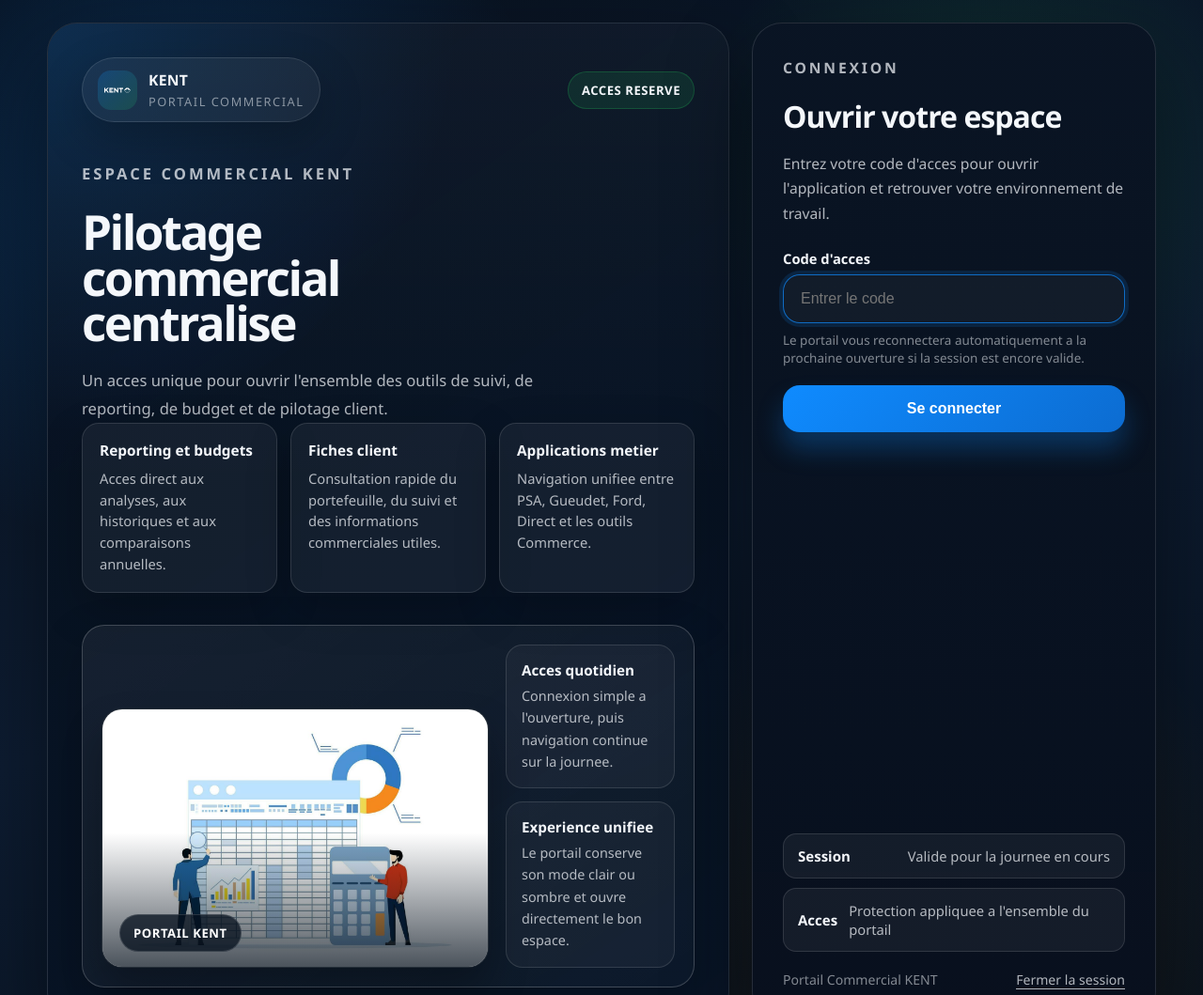
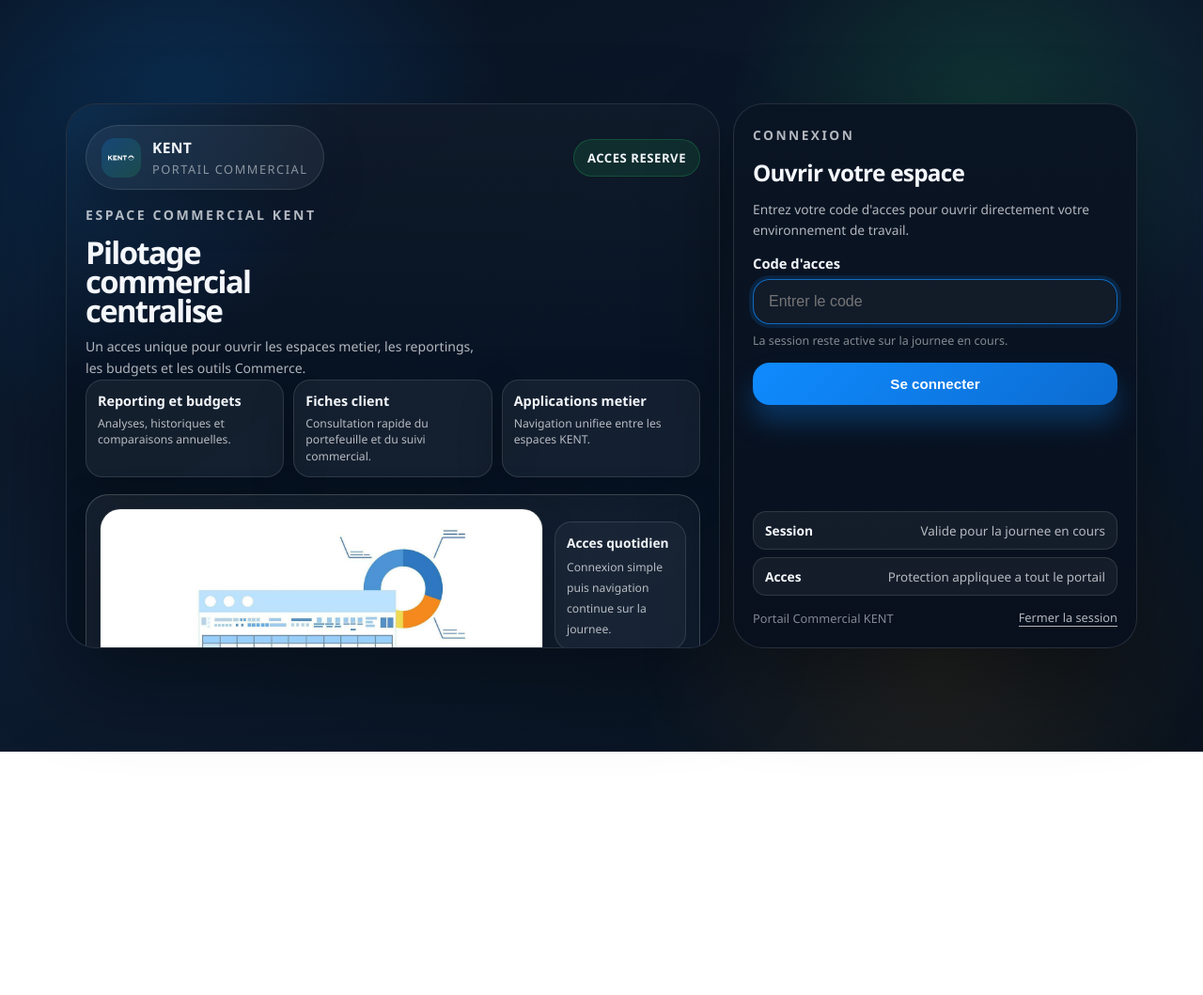
Before and after one commit to lgarciia/Portail-Commercial-KENT, a website: page acces.html in a window 1280 px wide. Shown: the top 1059 px of the page at 94% size. After the commit the page ends 800 px from the top, so only its background shows below. Drawn offline with Linux system fonts and the light colour scheme.

Commit message:
Compact login page layout for desktop

```diff
--- a/acces.html
+++ b/acces.html
@@ -77,7 +77,7 @@
         radial-gradient(circle at 82% 16%, rgba(34, 197, 94, 0.16), transparent 22%),
         radial-gradient(circle at 78% 88%, rgba(245, 158, 11, 0.1), transparent 26%),
         linear-gradient(160deg, #08111e 0%, #0d1c31 52%, #07111d 100%);
-      padding: 24px;
+      padding: 18px;
       display: flex;
       align-items: center;
       justify-content: center;
@@ -92,10 +92,10 @@
     }
 
     .shell {
-      width: min(1180px, 100%);
+      width: min(1140px, 100%);
       display: grid;
       grid-template-columns: minmax(0, 1.1fr) minmax(360px, 430px);
-      gap: 24px;
+      gap: 18px;
       align-items: stretch;
     }
 
@@ -110,11 +110,11 @@
     }
 
     .showcase {
-      min-height: 700px;
+      min-height: 620px;
       background:
         linear-gradient(145deg, rgba(7, 18, 33, 0.94), rgba(9, 23, 42, 0.78)),
         var(--surface);
-      padding: 36px;
+      padding: 28px;
       display: flex;
       flex-direction: column;
       justify-content: space-between;
@@ -210,9 +210,9 @@
 
     .hero {
       display: grid;
-      gap: 22px;
+      gap: 16px;
       max-width: 620px;
-      margin-top: 40px;
+      margin-top: 22px;
     }
 
     .eyebrow {
@@ -226,28 +226,28 @@
 
     h1 {
       margin: 0;
-      font-size: clamp(2.8rem, 4vw, 4.45rem);
+      font-size: clamp(2.3rem, 3.5vw, 3.6rem);
       line-height: 0.95;
       letter-spacing: -0.05em;
-      max-width: 10ch;
+      max-width: 11ch;
     }
 
     .hero p {
       margin: 0;
-      font-size: 1.04rem;
-      line-height: 1.8;
+      font-size: 0.96rem;
+      line-height: 1.62;
       color: var(--muted);
-      max-width: 58ch;
+      max-width: 54ch;
     }
 
     .feature-grid {
       display: grid;
       grid-template-columns: repeat(3, minmax(0, 1fr));
-      gap: 14px;
+      gap: 10px;
     }
 
     .feature {
-      padding: 18px;
+      padding: 14px;
       border-radius: var(--radius-md);
       border: 1px solid var(--line);
       background: var(--surface-soft);
@@ -256,24 +256,24 @@
 
     .feature strong {
       display: block;
-      font-size: 0.96rem;
-      margin-bottom: 8px;
+      font-size: 0.9rem;
+      margin-bottom: 6px;
     }
 
     .feature span {
       display: block;
       color: var(--muted);
-      font-size: 0.92rem;
-      line-height: 1.55;
+      font-size: 0.84rem;
+      line-height: 1.45;
     }
 
     .visual-card {
       display: grid;
-      gap: 18px;
+      gap: 12px;
       align-items: end;
-      grid-template-columns: minmax(0, 1fr) 180px;
-      margin-top: 34px;
-      padding: 20px;
+      grid-template-columns: minmax(0, 1fr) 156px;
+      margin-top: 18px;
+      padding: 14px;
       border-radius: var(--radius-lg);
       border: 1px solid var(--line-strong);
       background: linear-gradient(145deg, rgba(255, 255, 255, 0.06), rgba(255, 255, 255, 0.02));
@@ -286,7 +286,7 @@
 
     .visual-preview {
       position: relative;
-      min-height: 250px;
+      min-height: 170px;
       border-radius: 22px;
       overflow: hidden;
       border: 1px solid var(--line);
@@ -312,15 +312,15 @@
 
     .visual-badge {
       position: absolute;
-      left: 18px;
-      bottom: 16px;
+      left: 14px;
+      bottom: 14px;
       z-index: 1;
-      padding: 10px 14px;
+      padding: 8px 12px;
       border-radius: 999px;
       background: rgba(6, 17, 29, 0.76);
       border: 1px solid rgba(255, 255, 255, 0.14);
       color: #fff;
-      font-size: 0.82rem;
+      font-size: 0.74rem;
       font-weight: 700;
       letter-spacing: 0.04em;
       text-transform: uppercase;
@@ -328,11 +328,11 @@
 
     .visual-notes {
       display: grid;
-      gap: 14px;
+      gap: 8px;
     }
 
     .visual-note {
-      padding: 16px;
+      padding: 12px;
       border-radius: var(--radius-md);
       background: rgba(255, 255, 255, 0.04);
       border: 1px solid var(--line);
@@ -344,25 +344,25 @@
 
     .visual-note strong {
       display: block;
-      margin-bottom: 6px;
-      font-size: 0.95rem;
+      margin-bottom: 4px;
+      font-size: 0.86rem;
     }
 
     .visual-note span {
       color: var(--muted);
-      font-size: 0.9rem;
-      line-height: 1.55;
+      font-size: 0.8rem;
+      line-height: 1.4;
     }
 
     .login-card {
-      padding: 34px 32px;
+      padding: 26px 24px;
       background:
         linear-gradient(180deg, rgba(10, 20, 36, 0.96), rgba(8, 16, 30, 0.92)),
         var(--surface);
       display: flex;
       flex-direction: column;
       justify-content: space-between;
-      min-height: 700px;
+      min-height: 620px;
     }
 
     html[data-theme="light"] .login-card {
@@ -373,20 +373,20 @@
 
     .login-top {
       display: grid;
-      gap: 16px;
+      gap: 12px;
     }
 
     .login-top h2 {
       margin: 0;
-      font-size: 2rem;
+      font-size: 1.68rem;
       letter-spacing: -0.03em;
     }
 
     .login-top p {
       margin: 0;
       color: var(--muted);
-      line-height: 1.7;
-      font-size: 0.98rem;
+      line-height: 1.6;
+      font-size: 0.92rem;
     }
 
     .message {
@@ -437,8 +437,8 @@
 
     form {
       display: grid;
-      gap: 14px;
-      margin-top: 8px;
+      gap: 12px;
+      margin-top: 2px;
     }
 
     label {
@@ -458,7 +458,7 @@
       border-radius: 18px;
       background: rgba(255, 255, 255, 0.04);
       color: var(--text);
-      padding: 16px 18px;
+      padding: 14px 16px;
       font-size: 1rem;
       outline: none;
       transition: border-color 0.18s ease, box-shadow 0.18s ease, background 0.18s ease, transform 0.18s ease;
@@ -477,18 +477,18 @@
 
     .field-help {
       color: var(--muted-soft);
-      font-size: 0.84rem;
+      font-size: 0.78rem;
       line-height: 1.45;
     }
 
     .submit {
-      margin-top: 4px;
+      margin-top: 2px;
       border: none;
       border-radius: 18px;
-      padding: 16px 18px;
+      padding: 14px 16px;
       background: linear-gradient(135deg, var(--accent), var(--accent-strong));
       color: #fff;
-      font-size: 1rem;
+      font-size: 0.95rem;
       font-weight: 800;
       cursor: pointer;
       transition: transform 0.16s ease, box-shadow 0.16s ease, filter 0.16s ease;
@@ -506,13 +506,13 @@
 
     .login-bottom {
       display: grid;
-      gap: 16px;
-      margin-top: 24px;
+      gap: 10px;
+      margin-top: 12px;
     }
 
     .trust-row {
       display: grid;
-      gap: 10px;
+      gap: 8px;
     }
 
     .trust-item {
@@ -520,17 +520,17 @@
       align-items: center;
       justify-content: space-between;
       gap: 12px;
-      padding: 13px 15px;
+      padding: 10px 12px;
       border-radius: var(--radius-sm);
       border: 1px solid var(--line);
       background: var(--surface-soft);
       color: var(--muted);
-      font-size: 0.92rem;
+      font-size: 0.84rem;
     }
 
     .trust-item strong {
       color: var(--text);
-      font-size: 0.94rem;
+      font-size: 0.86rem;
     }
 
     .meta {
@@ -540,8 +540,82 @@
       gap: 12px;
       flex-wrap: wrap;
       color: var(--muted-soft);
-      font-size: 0.88rem;
+      font-size: 0.8rem;
       padding-top: 4px;
+    }
+
+    @media (min-width: 1081px) {
+      body {
+        min-height: 100vh;
+        height: 100vh;
+        overflow: hidden;
+      }
+
+      .shell {
+        height: calc(100vh - 36px);
+        max-height: 620px;
+      }
+
+      .showcase,
+      .login-card {
+        min-height: 0;
+        height: 100%;
+      }
+    }
+
+    @media (max-height: 820px) and (min-width: 1081px) {
+      body {
+        padding: 14px;
+      }
+
+      .shell {
+        gap: 14px;
+        height: calc(100vh - 28px);
+        max-height: 580px;
+      }
+
+      .showcase,
+      .login-card {
+        padding: 22px 20px;
+      }
+
+      h1 {
+        font-size: 2.05rem;
+      }
+
+      .hero {
+        gap: 12px;
+        margin-top: 16px;
+      }
+
+      .hero p {
+        font-size: 0.88rem;
+      }
+
+      .feature {
+        padding: 12px;
+      }
+
+      .feature span,
+      .visual-note span {
+        font-size: 0.76rem;
+      }
+
+      .visual-card {
+        grid-template-columns: minmax(0, 1fr) 140px;
+      }
+
+      .visual-preview {
+        min-height: 145px;
+      }
+
+      .login-top h2 {
+        font-size: 1.52rem;
+      }
+
+      .login-top p {
+        font-size: 0.86rem;
+      }
     }
 
     .meta a {
@@ -605,22 +679,22 @@
           <p class="eyebrow">Espace commercial KENT</p>
           <h1>Pilotage commercial centralise</h1>
           <p>
-            Un acces unique pour ouvrir l'ensemble des outils de suivi, de reporting, de budget et de pilotage client.
+            Un acces unique pour ouvrir les espaces metier, les reportings, les budgets et les outils Commerce.
           </p>
         </div>
 
         <div class="feature-grid">
           <article class="feature">
             <strong>Reporting et budgets</strong>
-            <span>Acces direct aux analyses, aux historiques et aux comparaisons annuelles.</span>
+            <span>Analyses, historiques et comparaisons annuelles.</span>
           </article>
           <article class="feature">
             <strong>Fiches client</strong>
-            <span>Consultation rapide du portefeuille, du suivi et des informations commerciales utiles.</span>
+            <span>Consultation rapide du portefeuille et du suivi commercial.</span>
           </article>
           <article class="feature">
             <strong>Applications metier</strong>
-            <span>Navigation unifiee entre PSA, Gueudet, Ford, Direct et les outils Commerce.</span>
+            <span>Navigation unifiee entre les espaces KENT.</span>
           </article>
         </div>
       </div>
@@ -633,11 +707,11 @@
         <div class="visual-notes">
           <div class="visual-note">
             <strong>Acces quotidien</strong>
-            <span>Connexion simple a l'ouverture, puis navigation continue sur la journee.</span>
+            <span>Connexion simple puis navigation continue sur la journee.</span>
           </div>
           <div class="visual-note">
             <strong>Experience unifiee</strong>
-            <span>Le portail conserve son mode clair ou sombre et ouvre directement le bon espace.</span>
+            <span>Le portail conserve le theme et ouvre directement le bon espace.</span>
           </div>
         </div>
       </div>
@@ -648,7 +722,7 @@
         <p class="eyebrow">Connexion</p>
         <h2>Ouvrir votre espace</h2>
         <p>
-          Entrez votre code d'acces pour ouvrir l'application et retrouver votre environnement de travail.
+          Entrez votre code d'acces pour ouvrir directement votre environnement de travail.
         </p>
 
         <div id="message" class="message" role="status" aria-live="polite"></div>
@@ -667,7 +741,7 @@
               required
               autofocus
             >
-            <div class="field-help">Le portail vous reconnectera automatiquement a la prochaine ouverture si la session est encore valide.</div>
+            <div class="field-help">La session reste active sur la journee en cours.</div>
           </div>
 
           <button class="submit" type="submit">Se connecter</button>
@@ -682,7 +756,7 @@
           </div>
           <div class="trust-item">
             <strong>Acces</strong>
-            <span>Protection appliquee a l'ensemble du portail</span>
+            <span>Protection appliquee a tout le portail</span>
           </div>
         </div>
 
```
